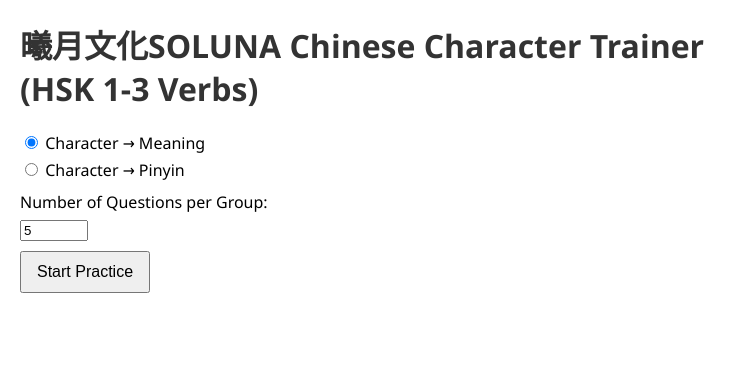
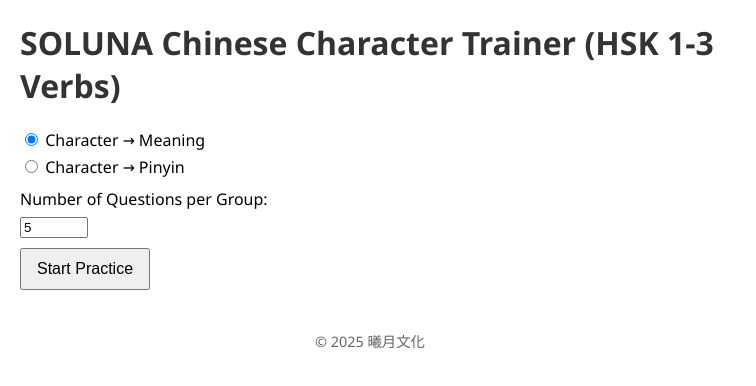
Before and after one commit to JIAXIWEI0909/Soluna-Chinese-Character-Vocabulary-Trainer, a plain HTML site: page index.html in a window 1280 px wide. Shown: the whole page, without its empty margins (0-756 px from the left). Drawn offline with Linux system fonts and the light colour scheme.

Commit message:
index.html

```diff
--- a/index.html
+++ b/index.html
@@ -3,7 +3,7 @@
 <head>
 <meta charset="UTF-8" />
 <meta name="viewport" content="width=device-width, initial-scale=1" />
-<title>SOLUNA Chinese Character Vocabulary Trainer — 曦月文化 (HSK 1-3 Verbs)</title>
+<title>曦月文化 Chinese Character Trainer  (HSK 1-3 Verbs)</title>
 <style>
   body { font-family: "Segoe UI", Tahoma, Geneva, Verdana, sans-serif; margin: 20px; max-width: 700px; }
   h1 { color: #333; }
@@ -18,7 +18,7 @@
 </head>
 <body>
 
-<h1>曦月文化SOLUNA Chinese Character Trainer (HSK 1-3 Verbs)</h1>
+<h1>SOLUNA Chinese Character Trainer (HSK 1-3 Verbs)</h1>
 
 <div>
   <label>
@@ -368,5 +368,8 @@ startBtn.addEventListener("click", () => {
 });
 </script>
 
+<footer style="margin-top: 40px; text-align: center; color: #666; font-size: 0.9em;">
+  © 2025 曦月文化
+</footer>
 </body>
 </html>
```
